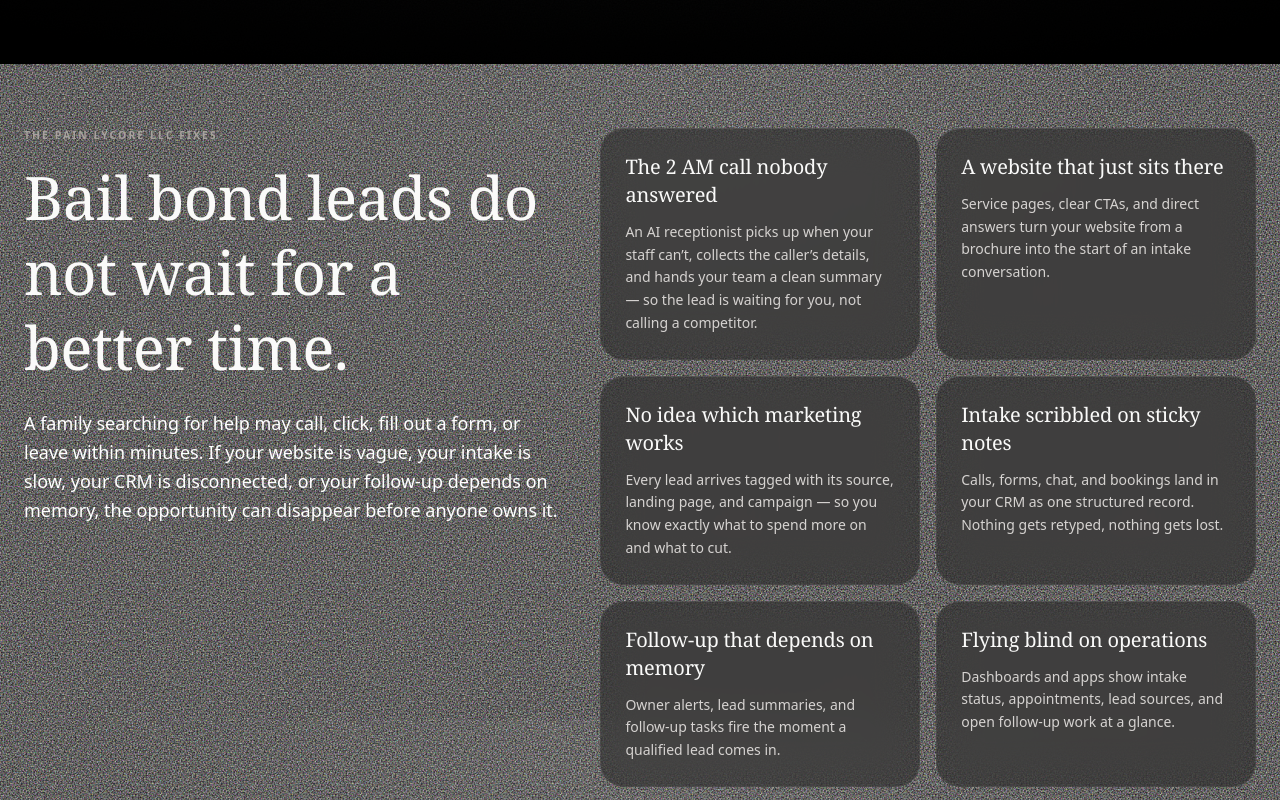
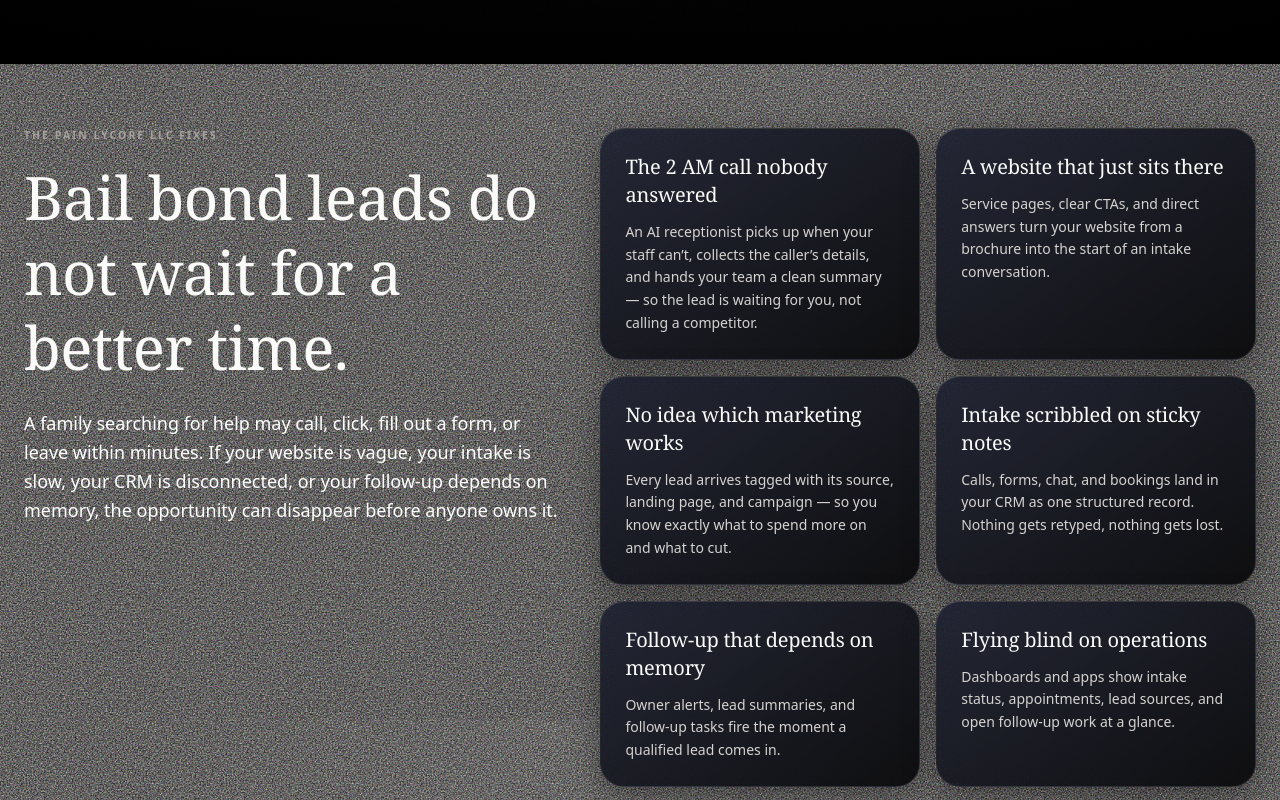
Before and after one commit to altairwebworld-droid/L, a React (Vite) app: page / in a window 1280 px wide. Shown: the part 880-1680 px from the top of the page. Built offline with nearby package versions, Linux system fonts and the light colour scheme; no server answers; a web font is replaced by a local one.

Commit message:
Update card backgrounds with subtle colored gradient to improve text visibility

```diff
--- a/src/components/PageSections.tsx
+++ b/src/components/PageSections.tsx
@@ -154,7 +154,7 @@ export function ProcessSection() {
       </div>
       <div className="grid grid-cols-1 md:grid-cols-4 gap-5">
         {steps.map(([number, title, body]) => (
-          <article key={number} className="rounded-[28px] border border-white/10 bg-white/[0.04] p-6">
+          <article key={number} className="glass-panel rounded-[28px] border border-white/10 p-6">
             <p className="micro-label mb-6">{number}</p>
             <h3 className="text-xl font-medium mb-4">{title}</h3>
             <p className="text-sm text-stone-300 font-light leading-relaxed">{body}</p>
@@ -184,7 +184,7 @@ export function FaqSection({ faqs }: { faqs: Faq[] }) {
 export function TrustSection() {
   return (
     <section className="py-16 px-6 max-w-7xl mx-auto">
-      <div className="rounded-[36px] border border-white/10 bg-white/[0.05] p-8 md:p-12">
+      <div className="glass-panel rounded-[36px] border border-white/10 p-8 md:p-12">
         <h2 className="text-3xl font-medium mb-5">Human-In-Control AI</h2>
         <p className="text-stone-300 leading-relaxed font-light">{site.aiDisclaimer}</p>
         <p className="text-white text-sm leading-relaxed mt-5">
--- a/src/index.css
+++ b/src/index.css
@@ -53,10 +53,11 @@ h1, h2, h3, h4, h5, h6 {
 }
 
 .glass-panel {
-  background: rgba(10, 10, 10, 0.4);
+  background: linear-gradient(145deg, rgba(20, 24, 42, 0.8) 0%, rgba(10, 10, 12, 0.95) 100%);
   backdrop-filter: blur(20px);
-  border: 1px solid rgba(255, 255, 255, 0.05);
-  border-top: 1px solid rgba(255, 255, 255, 0.1);
+  border: 1px solid rgba(255, 255, 255, 0.08);
+  border-top: 1px solid rgba(255, 255, 255, 0.15);
+  box-shadow: 0 8px 32px 0 rgba(0, 0, 0, 0.4);
 }
 
 .form-control {
--- a/src/pages/BailBonds.tsx
+++ b/src/pages/BailBonds.tsx
@@ -10,7 +10,7 @@ export default function BailBonds() {
         copy="Connect your website, calls, forms, chat, CRM records, and follow-up workflows into one measurable lead journey."
       />
       <section className="py-16 px-6 max-w-7xl mx-auto grid grid-cols-1 lg:grid-cols-2 gap-8">
-        <article className="rounded-[32px] border border-white/10 bg-white/[0.04] p-8">
+        <article className="glass-panel rounded-[32px] border border-white/10 p-8">
           <h2 className="text-3xl font-medium mb-5">Common Lead Capture Gaps</h2>
           <ul className="space-y-4 text-stone-300 font-light leading-relaxed">
             <li>After-hours calls and form submissions are not routed consistently.</li>
@@ -20,7 +20,7 @@ export default function BailBonds() {
             <li>Dashboards, mobile tools, and appointment workflows are missing or disconnected.</li>
           </ul>
         </article>
-        <article className="rounded-[32px] border border-white/10 bg-white/[0.04] p-8">
+        <article className="glass-panel rounded-[32px] border border-white/10 p-8">
           <h2 className="text-3xl font-medium mb-5">LYCORE LLC Lead System Readiness</h2>
           <ul className="space-y-4 text-stone-300 font-light leading-relaxed">
             <li>SEO-ready service pages and direct answer content.</li>
--- a/src/pages/Contact.tsx
+++ b/src/pages/Contact.tsx
@@ -13,7 +13,7 @@ export default function Contact() {
       />
       <section className="pb-20 px-6 max-w-7xl mx-auto grid grid-cols-1 lg:grid-cols-[0.85fr_1.15fr] gap-12 items-start">
         <div className="space-y-8">
-          <div className="rounded-[32px] border border-white/10 bg-white/[0.04] p-8">
+          <div className="glass-panel rounded-[32px] border border-white/10 p-8">
             <Mail className="mb-5 text-white/80" />
             <h2 className="text-3xl font-medium mb-4">Contact LYCORE LLC</h2>
             <p className="text-stone-300 font-light leading-relaxed mb-5">
--- a/src/pages/ServiceAreas.tsx
+++ b/src/pages/ServiceAreas.tsx
@@ -30,7 +30,7 @@ export default function ServiceAreas() {
       <Hero compact title={title} copy={copy} />
       <section className="pb-20 px-6 max-w-7xl mx-auto">
         <div className="grid grid-cols-1 lg:grid-cols-[0.9fr_1.1fr] gap-10 items-start">
-          <div className="rounded-[32px] border border-white/10 bg-white/[0.04] p-8 md:p-10">
+          <div className="glass-panel rounded-[32px] border border-white/10 p-8 md:p-10">
             <p className="micro-label mb-5">{isAlbuquerque ? 'Business base' : 'Remote service area'}</p>
             <h2 className="text-3xl md:text-4xl font-medium tracking-tight mb-5">
               {isAlbuquerque ? 'Based in Albuquerque, built for agencies that need measurable lead systems' : 'United States bail bond agencies can work with LYCORE LLC remotely'}
@@ -52,7 +52,7 @@ export default function ServiceAreas() {
 
           <div className="grid grid-cols-1 sm:grid-cols-2 gap-4">
             {servicePages.slice(0, 8).map((page) => (
-              <Link key={page.path} to={page.path} className="rounded-[24px] border border-white/10 bg-white/[0.04] p-6 hover:bg-white/[0.08] transition-colors">
+              <Link key={page.path} to={page.path} className="glass-panel rounded-[24px] border border-white/10 p-6 hover:border-white/25 transition-colors">
                 <p className="micro-label mb-4">{page.label}</p>
                 <h3 className="text-xl font-medium mb-3">{page.h1}</h3>
                 <p className="text-sm text-stone-300 font-light leading-relaxed">{page.description}</p>
@@ -72,7 +72,7 @@ export default function ServiceAreas() {
         </div>
         <div className="grid grid-cols-2 md:grid-cols-3 lg:grid-cols-4 gap-3">
           {states.map((state) => (
-            <div key={state} className="rounded-xl border border-white/10 bg-white/[0.04] px-4 py-3 text-sm text-stone-200">
+            <div key={state} className="glass-panel rounded-xl border border-white/10 px-4 py-3 text-sm text-stone-200">
               {state}
             </div>
           ))}
```
